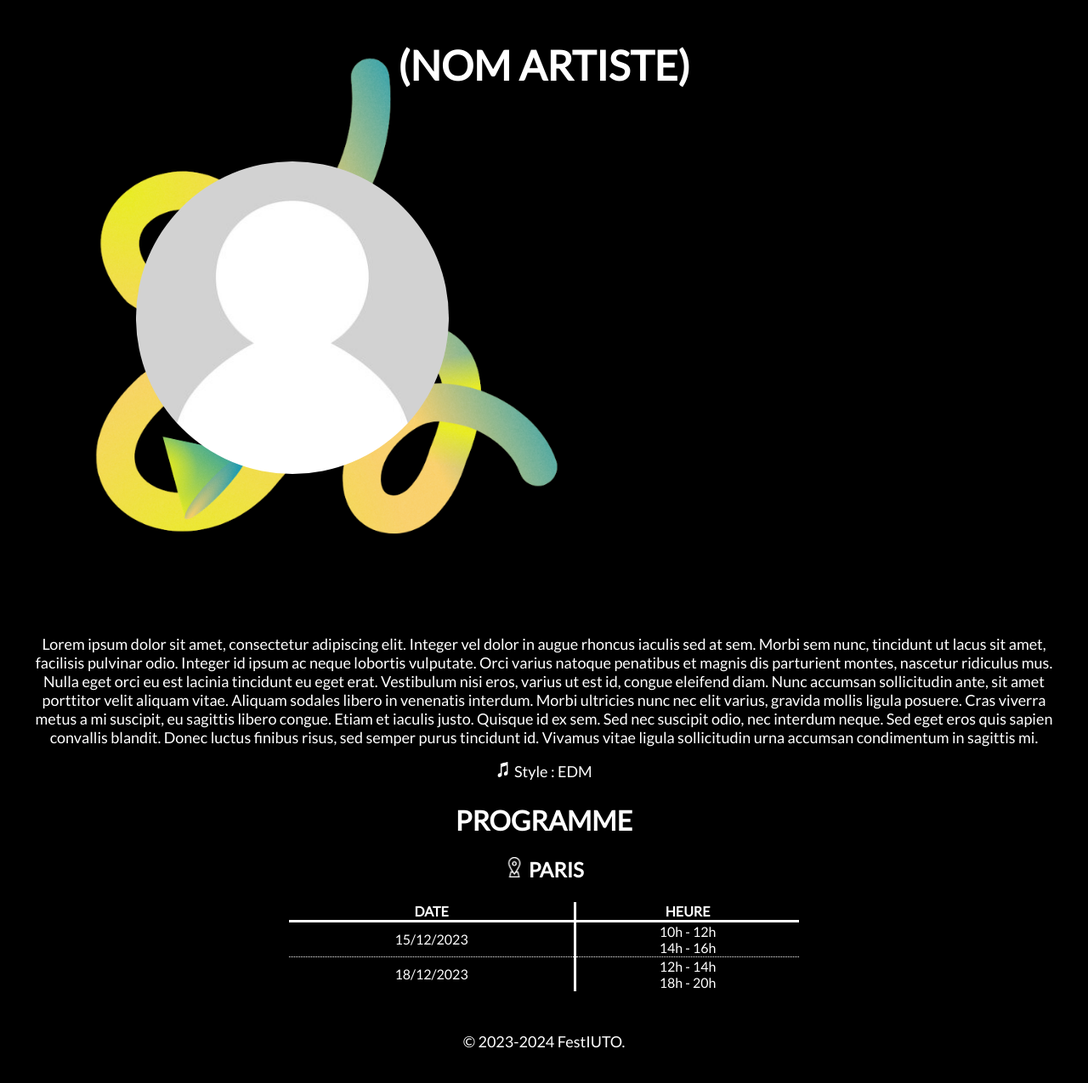
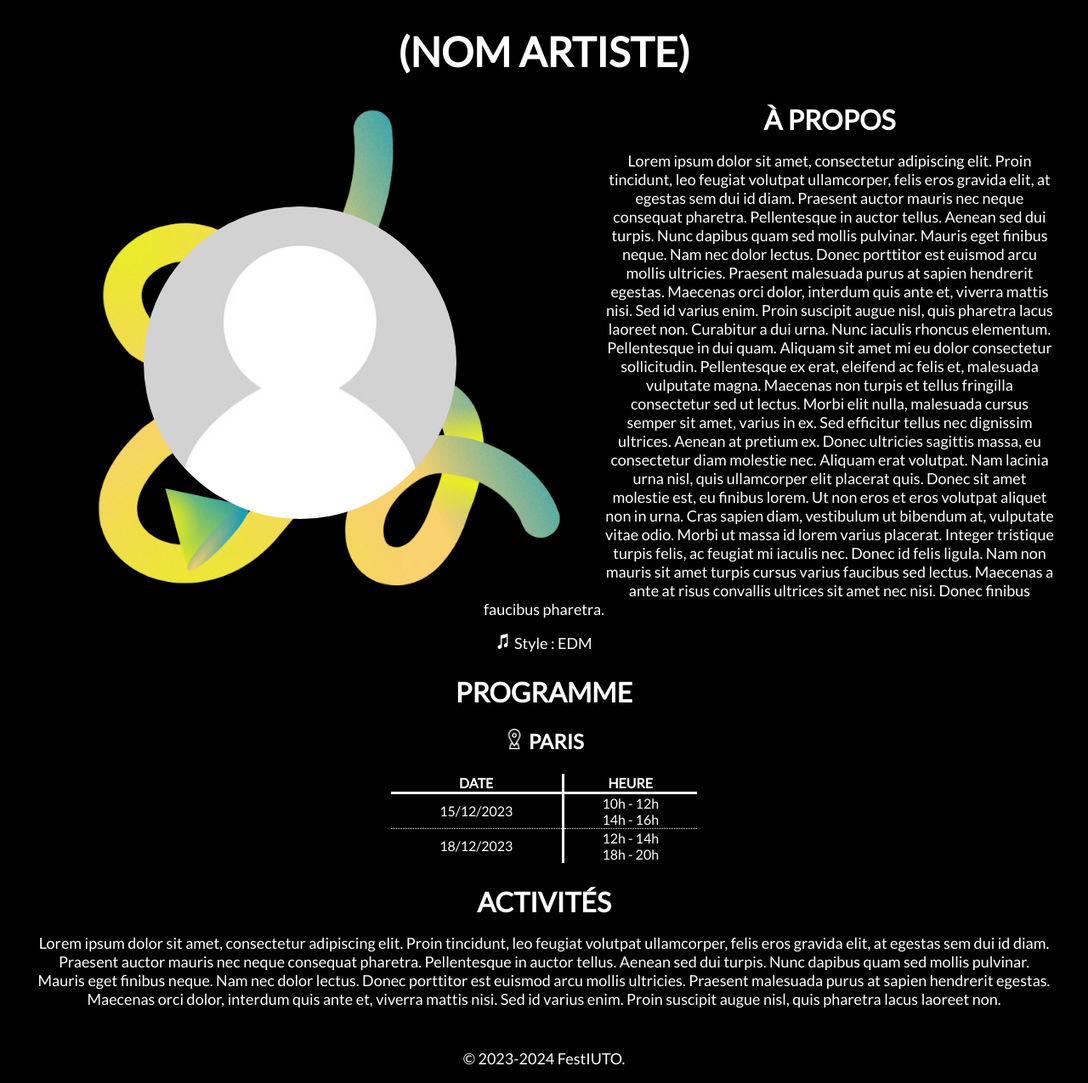
Before and after one commit to amelie-brizard/SAE-Dev-Web, a Flask app: page /infosartiste/ in a window 1280 px wide. Shown: the part 131-1406 px from the top of the page at 85% size. Before the commit the page ends 1365 px from the top, so only its background shows below. Run offline with Flask 3, Linux system fonts and the light colour scheme.

Commit message:
Modification page infos artistes

```diff
--- a/app/static/css/infos-artistes.css
+++ b/app/static/css/infos-artistes.css
@@ -6,7 +6,7 @@ td {
 }
 
 table {
-    width: 50%;
+    width: 30%;
 }
 
 .entete-gauche-tab {
@@ -45,50 +45,31 @@ h4 {
 }
 
 main {
-    display: flex;
-    flex-wrap: wrap;
     margin-bottom: 3em;
+    margin-right: 2em;
+    margin-left: 2em;
 }
-
-.titre-principal-page {
-    flex-basis: 100%;
-    flex-grow: 1;
-    text-align: center;
-}
-
-.partie-gauche-artiste {
-    flex-basis: 35%;
-    flex-grow: 0;
-}
-
-.partie-droite-artiste {
-    flex-basis: 60%;
-    flex-grow: 1;
-    padding-right: 2em;
-    padding-left: 2em;
-}
-
 
 .boite-images {
     width: 38em;
-    height: 37em;
+    height: 36em;
     position: relative;
-    text-align: center;
-    margin: auto;
+    float: left;
+    margin-right: 2em;
+    margin-left: 2em;
 }
 
 .cadre-artiste {
     position: absolute;
     z-index: 1;
     width: 38em;
-    top: -13%;
-    left: 10%;
+    left: 0%;
 }
 
 .image-artiste {
     position: absolute;
     z-index: 2;
     width: 23em;
-    bottom: 29%;
-    left: 25%;
+    bottom: 15%;
+    left: 16%;
 }
--- a/app/templates/infos-artistes.html
+++ b/app/templates/infos-artistes.html
@@ -8,27 +8,35 @@
 {% block content %}
 <main>
     <h1 class="titre-principal-page">(Nom artiste)</h1>
-    <div class="partie-gauche-artiste">
-        <div class="boite-images">
-            <img class="cadre-artiste" src="{{ url_for('static', filename='images/cadre_artiste.png') }}"
-                alt="Cadre photo artiste">
-            <img class="image-artiste" src="{{ url_for('static', filename='images/placeholder_artiste.jpg') }}" alt="">
-        </div>
+    <div class="boite-images">
+        <img class="cadre-artiste" src="{{ url_for('static', filename='images/cadre_artiste.png') }}"
+            alt="Cadre photo artiste">
+        <img class="image-artiste" src="{{ url_for('static', filename='images/placeholder_artiste.jpg') }}" alt="">
     </div>
-    <div class="partie-droite-artiste">
+    <section>
+        <h2>À propos</h2>
         <p>
-            Lorem ipsum dolor sit amet, consectetur adipiscing elit. Integer vel dolor in augue rhoncus iaculis sed at
-            sem. Morbi sem nunc, tincidunt ut lacus sit amet, facilisis pulvinar odio. Integer id ipsum ac neque
-            lobortis vulputate. Orci varius natoque penatibus et magnis dis parturient montes, nascetur ridiculus mus.
-            Nulla eget orci eu est lacinia tincidunt eu eget erat. Vestibulum nisi eros, varius ut est id, congue
-            eleifend diam. Nunc accumsan sollicitudin ante, sit amet porttitor velit aliquam vitae. Aliquam sodales
-            libero in venenatis interdum. Morbi ultricies nunc nec elit varius, gravida mollis ligula posuere. Cras
-            viverra metus a mi suscipit, eu sagittis libero congue. Etiam et iaculis justo. Quisque id ex sem. Sed nec
-            suscipit odio, nec interdum neque. Sed eget eros quis sapien convallis blandit. Donec luctus finibus risus,
-            sed semper purus tincidunt id. Vivamus vitae ligula sollicitudin urna accumsan condimentum in sagittis mi.
+            Lorem ipsum dolor sit amet, consectetur adipiscing elit. Proin tincidunt, leo feugiat volutpat
+            ullamcorper, felis eros gravida elit, at egestas sem dui id diam. Praesent auctor mauris nec neque
+            consequat pharetra. Pellentesque in auctor tellus. Aenean sed dui turpis. Nunc dapibus quam sed mollis
+            pulvinar. Mauris eget finibus neque. Nam nec dolor lectus. Donec porttitor est euismod arcu mollis
+            ultricies. Praesent malesuada purus at sapien hendrerit egestas. Maecenas orci dolor, interdum quis ante
+            et, viverra mattis nisi. Sed id varius enim. Proin suscipit augue nisl, quis pharetra lacus laoreet non.
+            Curabitur a dui urna. Nunc iaculis rhoncus elementum. Pellentesque in dui quam. Aliquam sit amet mi eu
+            dolor consectetur sollicitudin. Pellentesque ex erat, eleifend ac felis et, malesuada vulputate magna.
+            Maecenas non turpis et tellus fringilla consectetur sed ut lectus. Morbi elit nulla, malesuada cursus
+            semper sit amet, varius in ex. Sed efficitur tellus nec dignissim ultrices. Aenean at pretium ex. Donec
+            ultricies sagittis massa, eu consectetur diam molestie nec. Aliquam erat volutpat. Nam lacinia urna
+            nisl, quis ullamcorper elit placerat quis. Donec sit amet molestie est, eu finibus lorem. Ut non eros et
+            eros volutpat aliquet non in urna. Cras sapien diam, vestibulum ut bibendum at, vulputate vitae odio.
+            Morbi ut massa id lorem varius placerat. Integer tristique turpis felis, ac feugiat mi iaculis nec.
+            Donec id felis ligula. Nam non mauris sit amet turpis cursus varius faucibus sed lectus. Maecenas a ante
+            at risus convallis ultrices sit amet nec nisi. Donec finibus faucibus pharetra.
         </p>
         <p><img class="petites-icone-pages" src="{{ url_for('static', filename='images/music_style.png') }}"
                 alt="Icone style de musique"> Style : EDM</p>
+    </section>
+    <section>
         <h2>Programme</h2>
         <h3><img class="petites-icone-pages" src="{{ url_for('static', filename='images/location.png') }}"
                 alt="Icone lieu"> Paris</h3>
@@ -64,6 +72,17 @@
                 </tr>
             </tbody>
         </table>
-    </div>
+    </section>
+    <section>
+        <h2>Activités</h2>
+        <p>
+            Lorem ipsum dolor sit amet, consectetur adipiscing elit. Proin tincidunt, leo feugiat volutpat
+            ullamcorper, felis eros gravida elit, at egestas sem dui id diam. Praesent auctor mauris nec neque
+            consequat pharetra. Pellentesque in auctor tellus. Aenean sed dui turpis. Nunc dapibus quam sed mollis
+            pulvinar. Mauris eget finibus neque. Nam nec dolor lectus. Donec porttitor est euismod arcu mollis
+            ultricies. Praesent malesuada purus at sapien hendrerit egestas. Maecenas orci dolor, interdum quis ante
+            et, viverra mattis nisi. Sed id varius enim. Proin suscipit augue nisl, quis pharetra lacus laoreet non.
+        </p>
+    </section>
 </main>
 {% endblock %}
```
